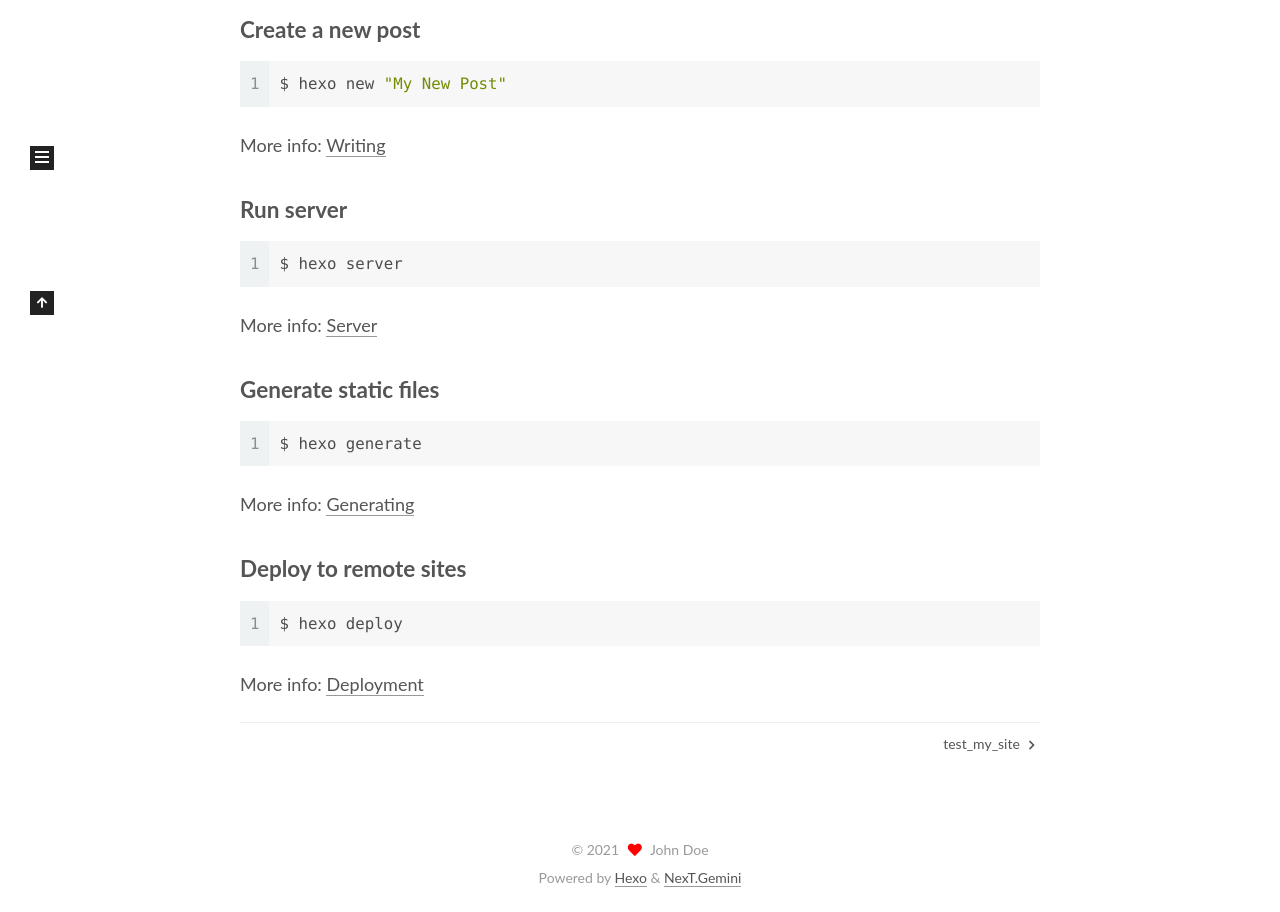
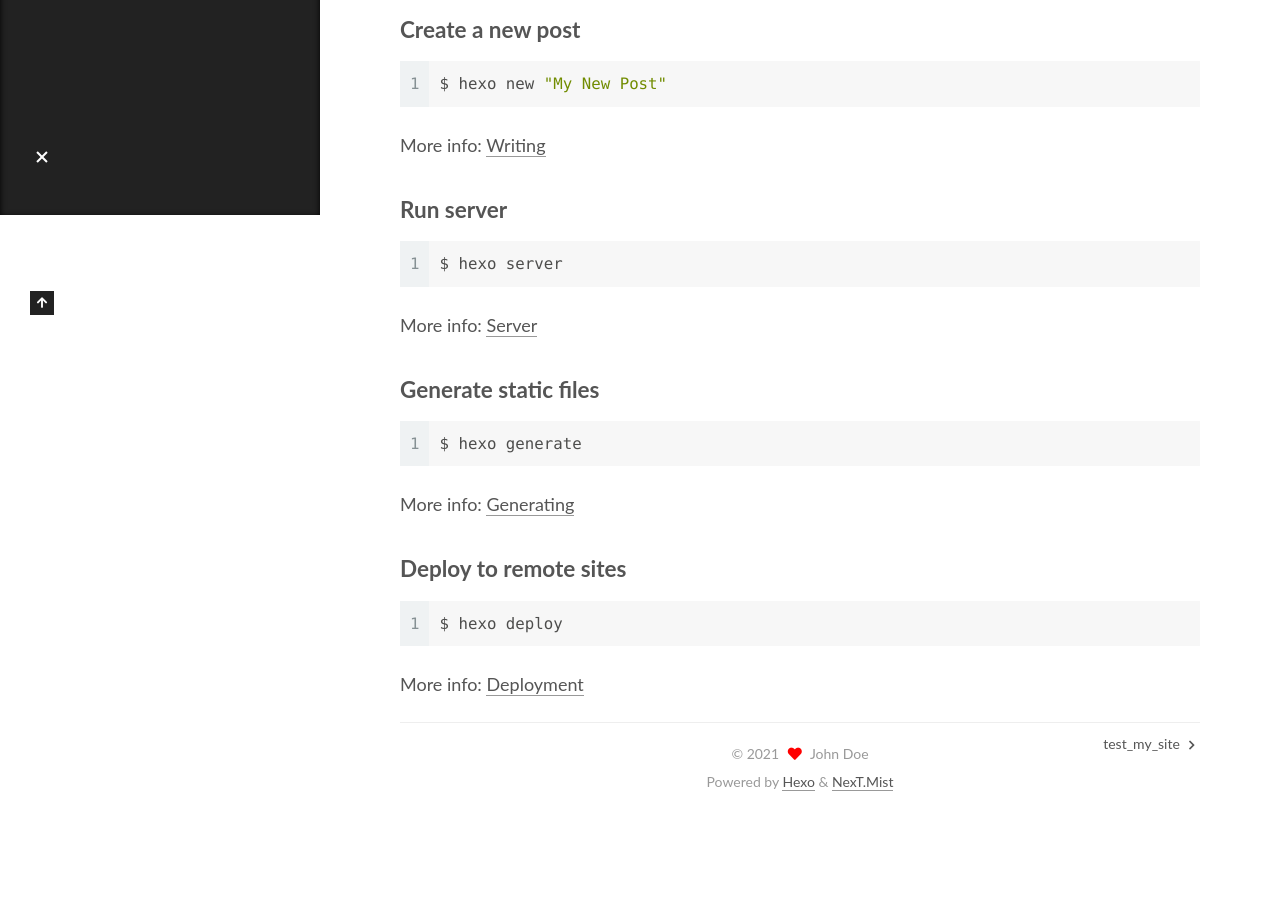
Before and after one commit to zLimbo/zLimbo.github.io, a plain HTML site: page 2021/03/04/hello-world/index.html in a window 1280 px wide. Shown: the part 585-1497 px from the top of the page. After the commit the page ends 1401 px from the top, so only its background shows below. Drawn offline with Linux system fonts and the light colour scheme.

Commit message:
Site updated: 2021-03-04 20:58:10

```diff
--- a/2021/03/04/hello-world/index.html
+++ b/2021/03/04/hello-world/index.html
@@ -17,7 +17,7 @@
 
 <script id="hexo-configurations">
     var NexT = window.NexT || {};
-    var CONFIG = {"hostname":"example.com","root":"/","scheme":"Gemini","version":"7.8.0","exturl":false,"sidebar":{"position":"left","display":"post","padding":18,"offset":12,"onmobile":false},"copycode":{"enable":false,"show_result":false,"style":null},"back2top":{"enable":true,"sidebar":false,"scrollpercent":false},"bookmark":{"enable":false,"color":"#222","save":"auto"},"fancybox":false,"mediumzoom":false,"lazyload":false,"pangu":false,"comments":{"style":"tabs","active":null,"storage":true,"lazyload":false,"nav":null},"algolia":{"hits":{"per_page":10},"labels":{"input_placeholder":"Search for Posts","hits_empty":"We didn't find any results for the search: ${query}","hits_stats":"${hits} results found in ${time} ms"}},"localsearch":{"enable":false,"trigger":"auto","top_n_per_article":1,"unescape":false,"preload":false},"motion":{"enable":true,"async":false,"transition":{"post_block":"fadeIn","post_header":"slideDownIn","post_body":"slideDownIn","coll_header":"slideLeftIn","sidebar":"slideUpIn"}}};
+    var CONFIG = {"hostname":"example.com","root":"/","scheme":"Mist","version":"7.8.0","exturl":false,"sidebar":{"position":"left","display":"post","padding":18,"offset":12,"onmobile":false},"copycode":{"enable":false,"show_result":false,"style":null},"back2top":{"enable":true,"sidebar":false,"scrollpercent":false},"bookmark":{"enable":false,"color":"#222","save":"auto"},"fancybox":false,"mediumzoom":false,"lazyload":false,"pangu":false,"comments":{"style":"tabs","active":null,"storage":true,"lazyload":false,"nav":null},"algolia":{"hits":{"per_page":10},"labels":{"input_placeholder":"Search for Posts","hits_empty":"We didn't find any results for the search: ${query}","hits_stats":"${hits} results found in ${time} ms"}},"localsearch":{"enable":false,"trigger":"auto","top_n_per_article":1,"unescape":false,"preload":false},"motion":{"enable":true,"async":false,"transition":{"post_block":"fadeIn","post_header":"slideDownIn","post_body":"slideDownIn","coll_header":"slideLeftIn","sidebar":"slideUpIn"}}};
   </script>
 
   <meta name="description" content="Welcome to Hexo! This is your very first post. Check documentation for more info. If you get any problems when using Hexo, you can find the answer in troubleshooting or you can ask me on GitHub. Quick">
@@ -325,7 +325,7 @@
   </span>
   <span class="author" itemprop="copyrightHolder">John Doe</span>
 </div>
-  <div class="powered-by">Powered by <a href="https://hexo.io/" class="theme-link" rel="noopener" target="_blank">Hexo</a> & <a href="https://theme-next.org/" class="theme-link" rel="noopener" target="_blank">NexT.Gemini</a>
+  <div class="powered-by">Powered by <a href="https://hexo.io/" class="theme-link" rel="noopener" target="_blank">Hexo</a> & <a href="https://mist.theme-next.org/" class="theme-link" rel="noopener" target="_blank">NexT.Mist</a>
   </div>
 
 
@@ -351,7 +351,7 @@
 <script src="/js/motion.js"></script>
 
 
-<script src="/js/schemes/pisces.js"></script>
+<script src="/js/schemes/muse.js"></script>
 
 
 <script src="/js/next-boot.js"></script>
```
Also changed, not shown: 2021/03/04/test-my-site/index.html (+3 -3 lines), archives/2021/03/index.html (+3 -3 lines), archives/2021/index.html (+3 -3 lines), archives/index.html (+3 -3 lines), index.html (+3 -3 lines).
